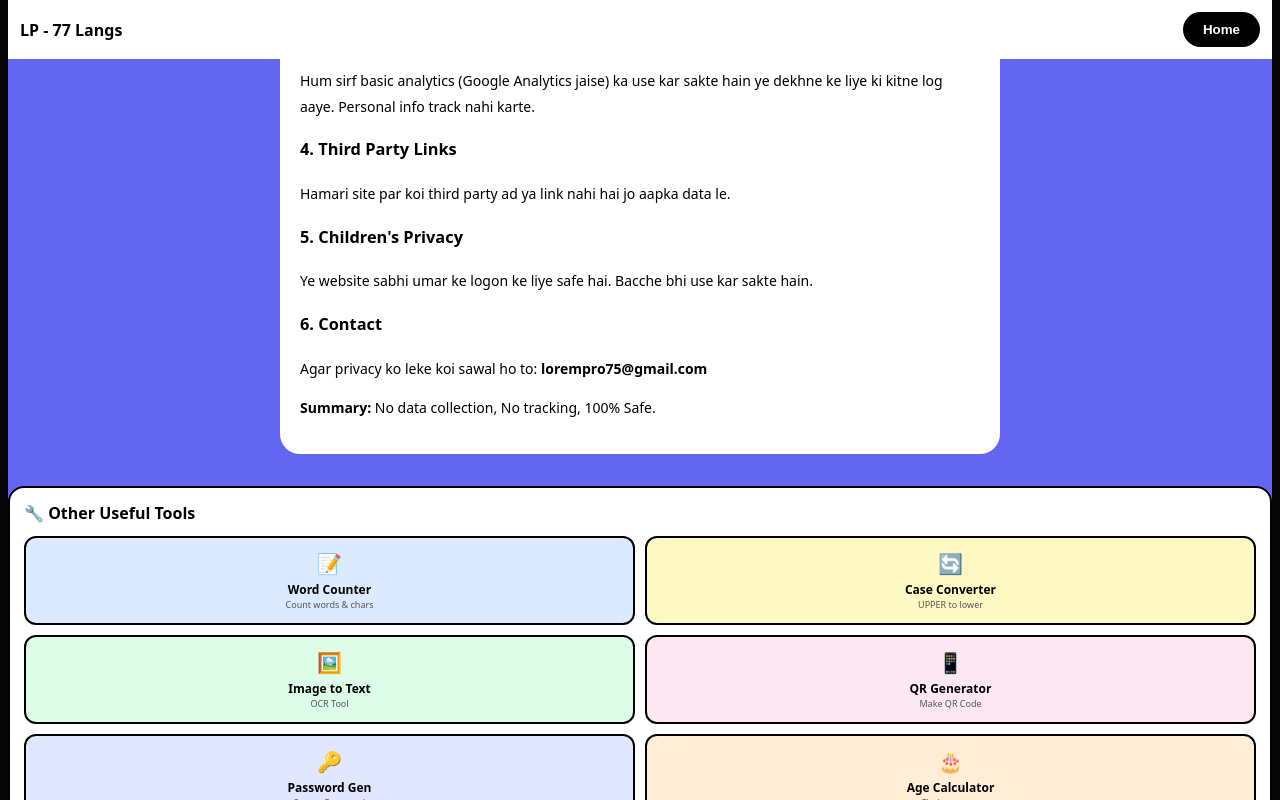
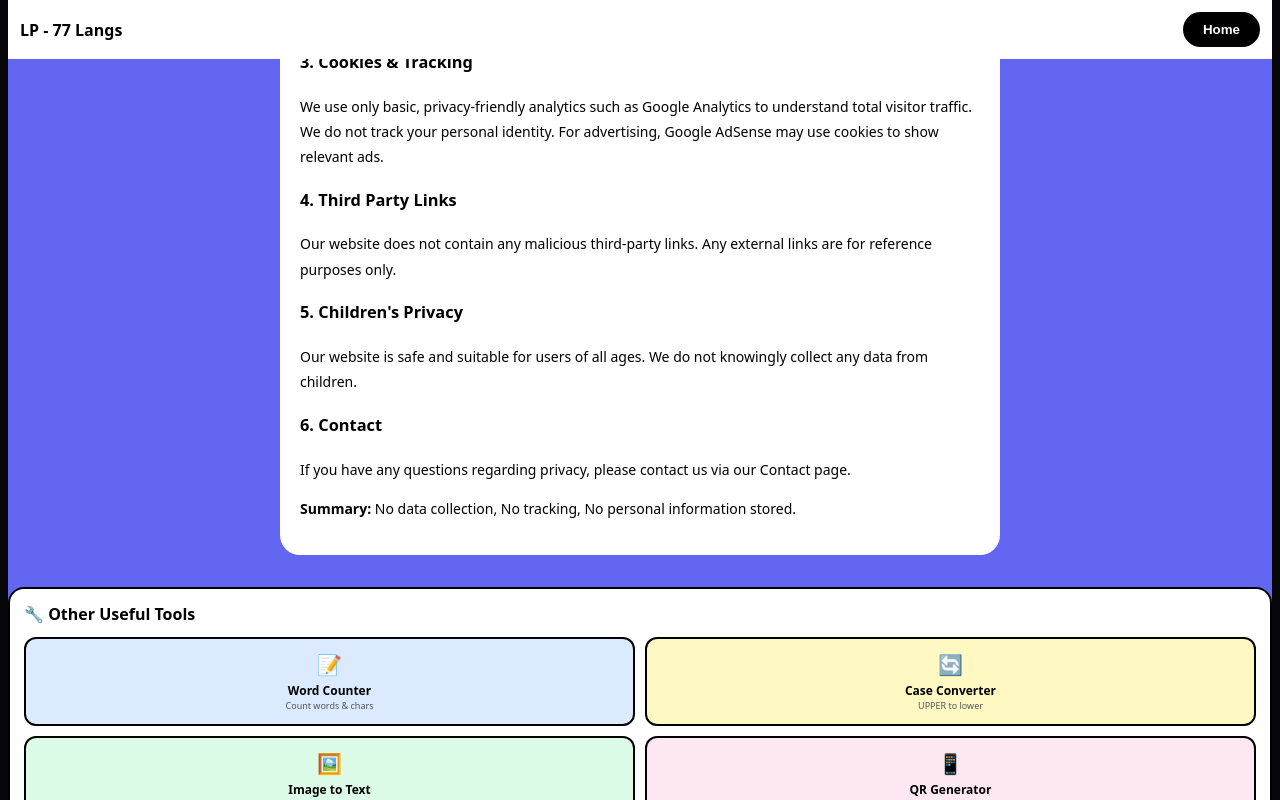
Before and after one commit to Ravs10/lorem-pro-tool, a Next.js app: page / in a window 1280 px wide. Both pictures are taken after a click on the button "Privacy Policy". Shown: the part 481-1281 px from the top of the page. Built offline with nearby package versions, Linux system fonts and the light colour scheme.

Commit message:
Revise privacy policy with English content
Updated the privacy policy text to include English translations and clarify data handling practices.

```diff
--- a/app/page.tsx
+++ b/app/page.tsx
@@ -197,20 +197,20 @@ return(
 
 {page==="privacy"&&<Wrap t="Privacy Policy">
 <p><b>Last Updated:</b> 18 September 2026</p>
-<p>LoremPro aapki privacy ka pura samman karta hai. Humara Privacy Policy bahut simple hai.</p>
-<h3>1. Data Collection - Kya Data Lete Hain?</h3>
-<p>Hum <b>koi personal data collect nahi karte.</b> No login, no signup, no email required. Aap seedha tool use kar sakte hain.</p>
-<h3>2. Generated Text Kaha Jata Hai?</h3>
-<p>Jo bhi text aap generate karte hain, wo <b>aapke browser me hi banta hai.</b> Hamare server par save nahi hota. Aapka data aapke paas hi rehta hai.</p>
+<p>At LoremPro, we take your privacy seriously. This Privacy Policy explains how we handle information when you use our website.</p>
+<h3>1. Data Collection</h3>
+<p>We do not collect any personal information. You can use our tools without creating an account, login, or providing any email address.</p>
+<h3>2. How Generated Text is Processed</h3>
+<p>All text generation happens locally in your browser. The content you generate is not sent to, stored on, or accessed by our servers.</p>
 <h3>3. Cookies & Tracking</h3>
-<p>Hum sirf basic analytics (Google Analytics jaise) ka use kar sakte hain ye dekhne ke liye ki kitne log aaye. Personal info track nahi karte.</p>
+<p>We use only basic, privacy-friendly analytics such as Google Analytics to understand total visitor traffic. We do not track your personal identity. For advertising, Google AdSense may use cookies to show relevant ads.</p>
 <h3>4. Third Party Links</h3>
-<p>Hamari site par koi third party ad ya link nahi hai jo aapka data le.</p>
+<p>Our website does not contain any malicious third-party links. Any external links are for reference purposes only.</p>
 <h3>5. Children's Privacy</h3>
-<p>Ye website sabhi umar ke logon ke liye safe hai. Bacche bhi use kar sakte hain.</p>
+<p>Our website is safe and suitable for users of all ages. We do not knowingly collect any data from children.</p>
 <h3>6. Contact</h3>
-<p>Agar privacy ko leke koi sawal ho to: <b>lorempro75@gmail.com</b></p>
-<p><b>Summary:</b> No data collection, No tracking, 100% Safe.</p>
+<p>If you have any questions regarding privacy, please contact us via our Contact page.</p>
+<p><b>Summary:</b> No data collection, No tracking, No personal information stored.</p>
 </Wrap>}
 
 {page==="disclaimer"&&<Wrap t="Disclaimer">
```
